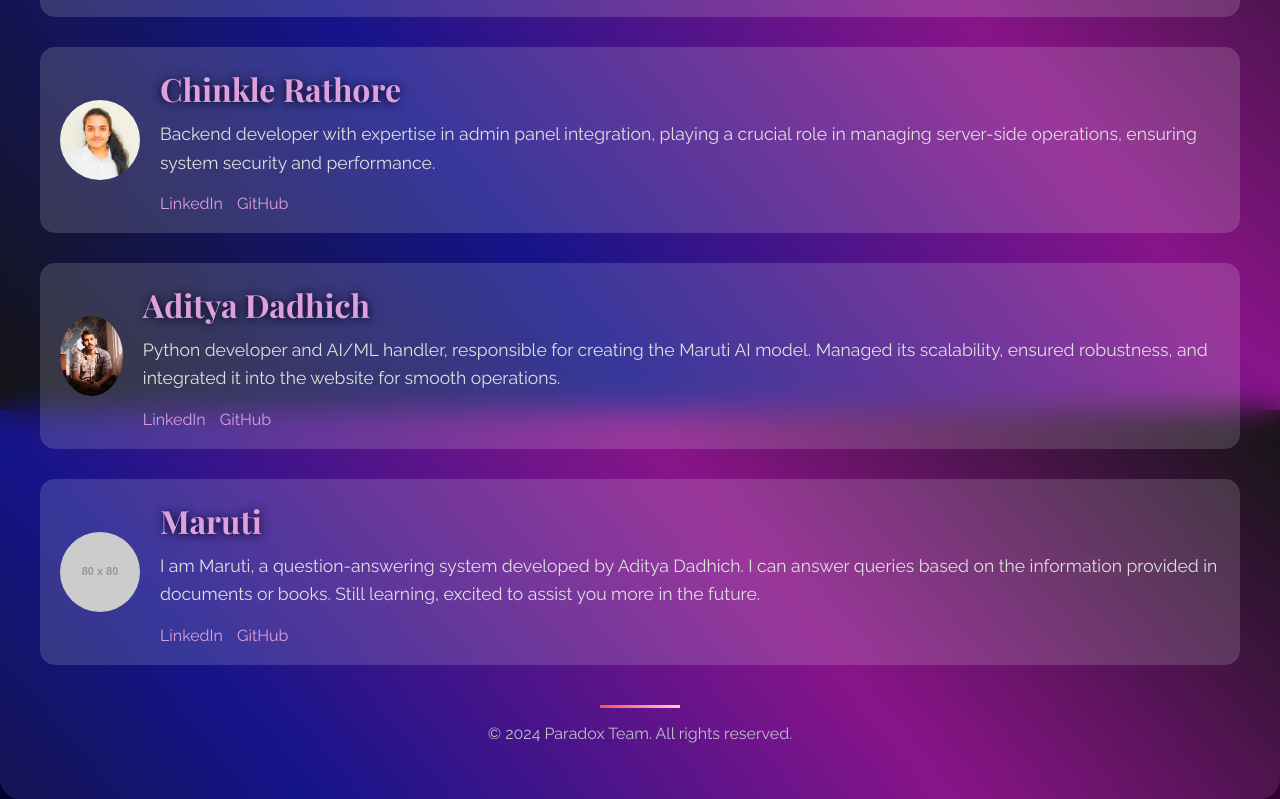
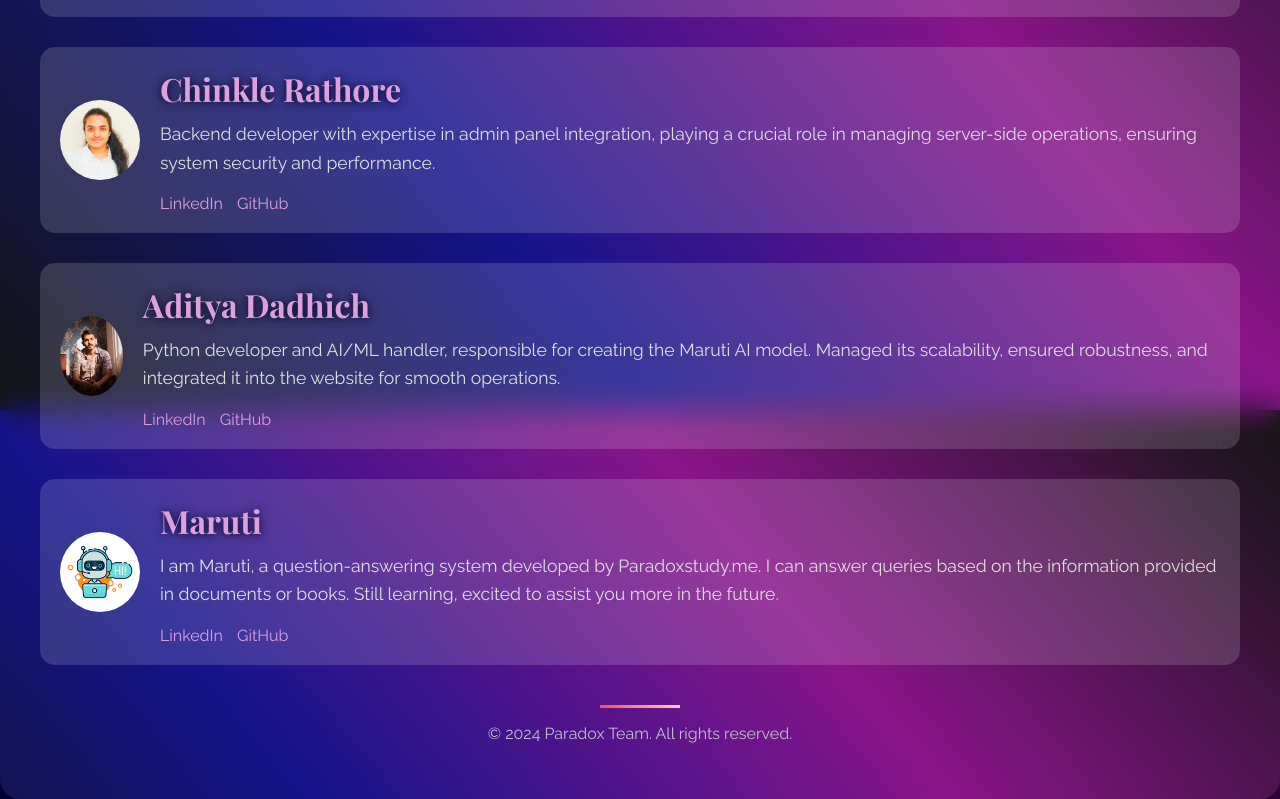
Before and after one commit to adiibaba239/Paradox_introduction, a plain HTML site: page index.html in a window 1280 px wide. Shown: the part 1190-1989 px from the top of the page. Drawn offline with nearby package versions, Linux system fonts and the light colour scheme; placeholder pictures from the web are drawn by us.

Commit message:
this have maruti pic an html

```diff
--- a/index.html
+++ b/index.html
@@ -278,10 +278,10 @@
         </div>
 
         <div class="team-member">
-            <img src="https://via.placeholder.com/80" alt="Vansh Kothari">
+            <img src="images/download (1).png" alt="Maruti">
             <div>
                 <h2>Maruti</h2>
-            <p>I am Maruti, a question-answering system developed by Aditya Dadhich. I can answer queries based on the information provided in documents or books. Still learning, excited to assist you more in the future.</p>
+            <p>I am Maruti, a question-answering system developed by Paradoxstudy.me. I can answer queries based on the information provided in documents or books. Still learning, excited to assist you more in the future.</p>
 
                 <div class="social-links">
                     <a href="#" target="_blank">LinkedIn</a>
```
